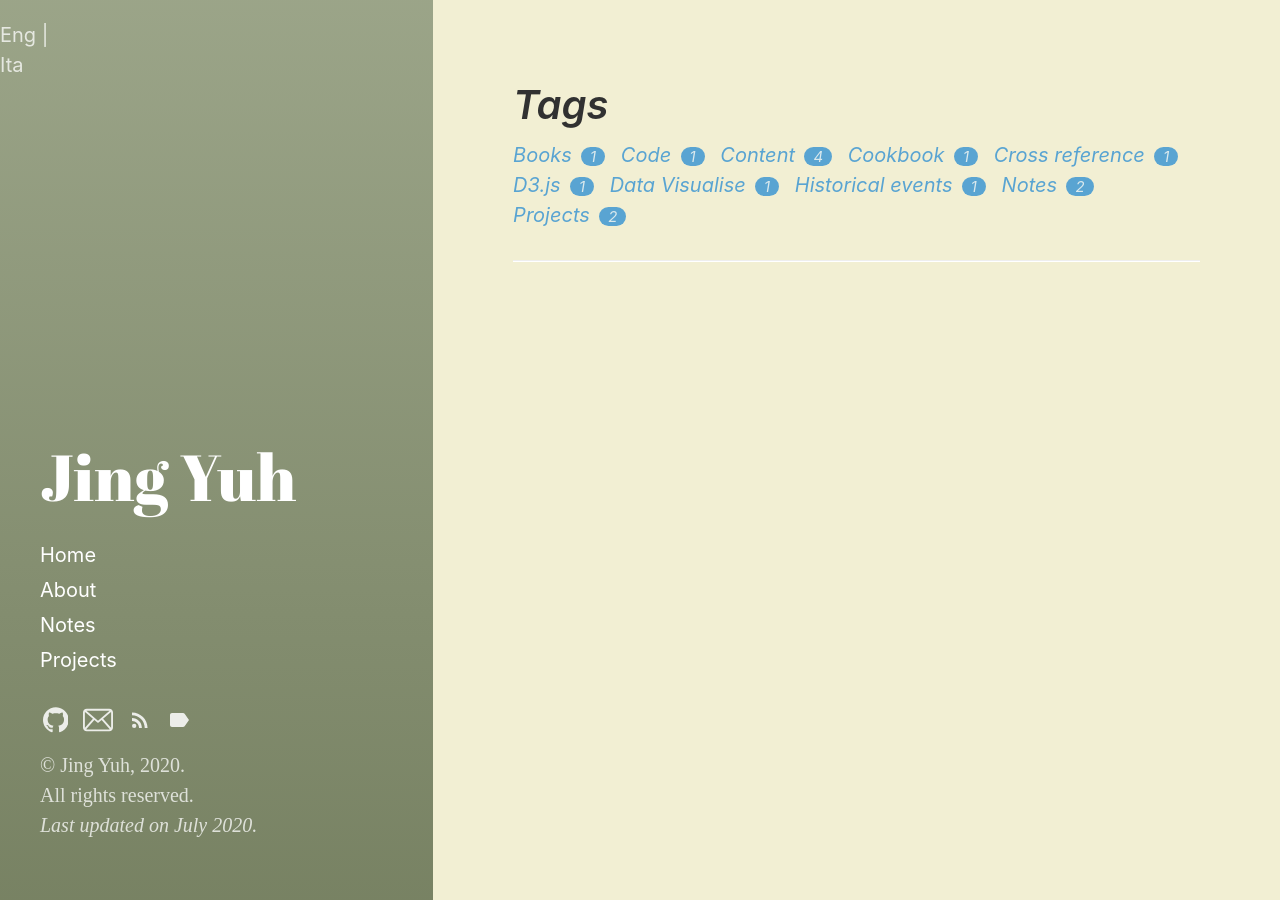
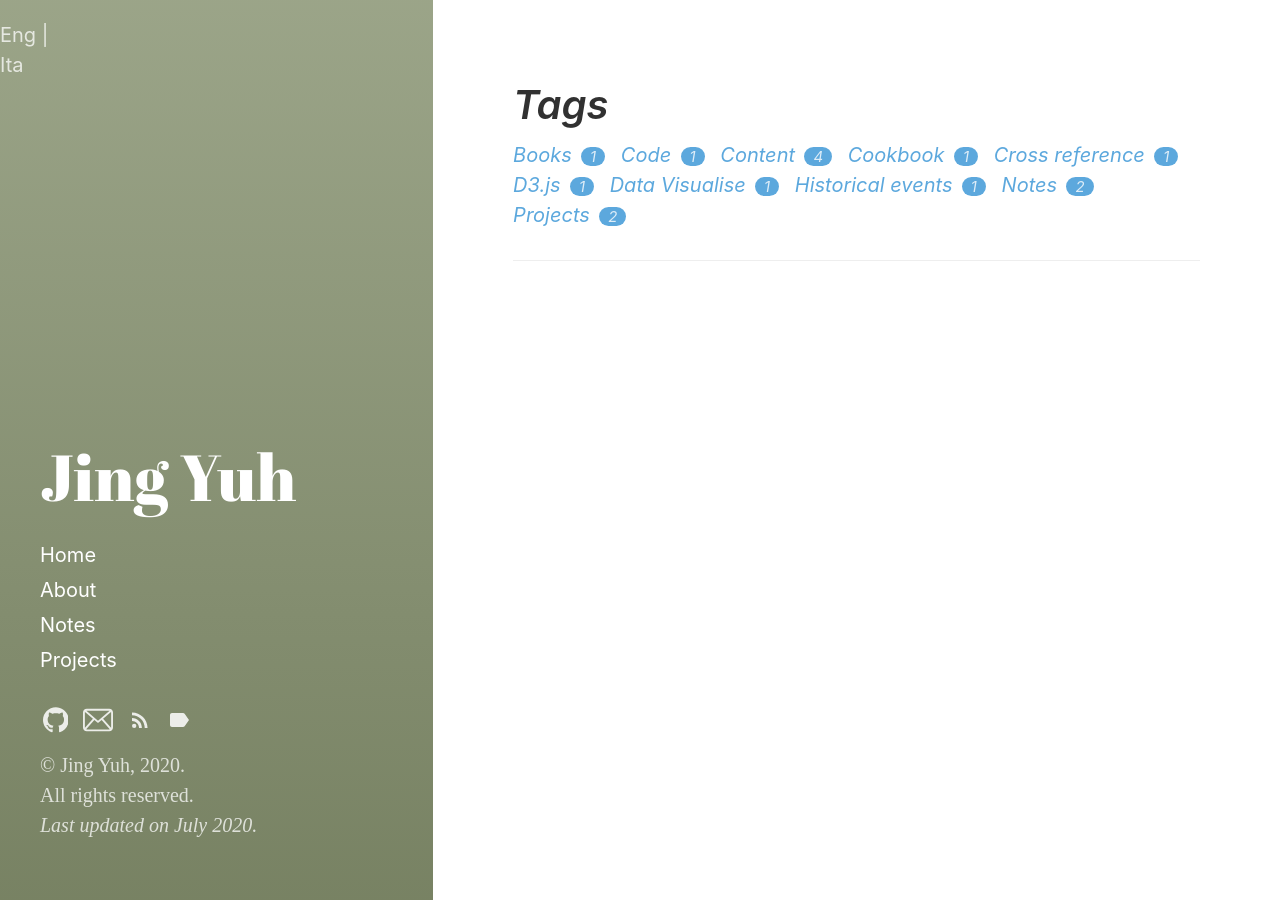
Before and after one commit to jyang123-bit/Website, a Jekyll site: the page built from tags.html, in a window 1280 px wide. Built offline with Jekyll 4.4.1, drawn with Linux system fonts in a browser that asks for light colours.

Commit message:
Update _variables.scss

```diff
--- a/_sass/hydeout/_variables.scss
+++ b/_sass/hydeout/_variables.scss
@@ -19,7 +19,7 @@ $root-line-height: 1.5 !default;
 
 $body-color: $gray-5 !default;
 $body-muted: $gray-4 !default;
-$body-bg: #f2efd3 !default; //#fff
+$body-bg: #fff  !default;
 $link-color: $blue !default;
 $heading-color: $gray-6 !default;
 
```
